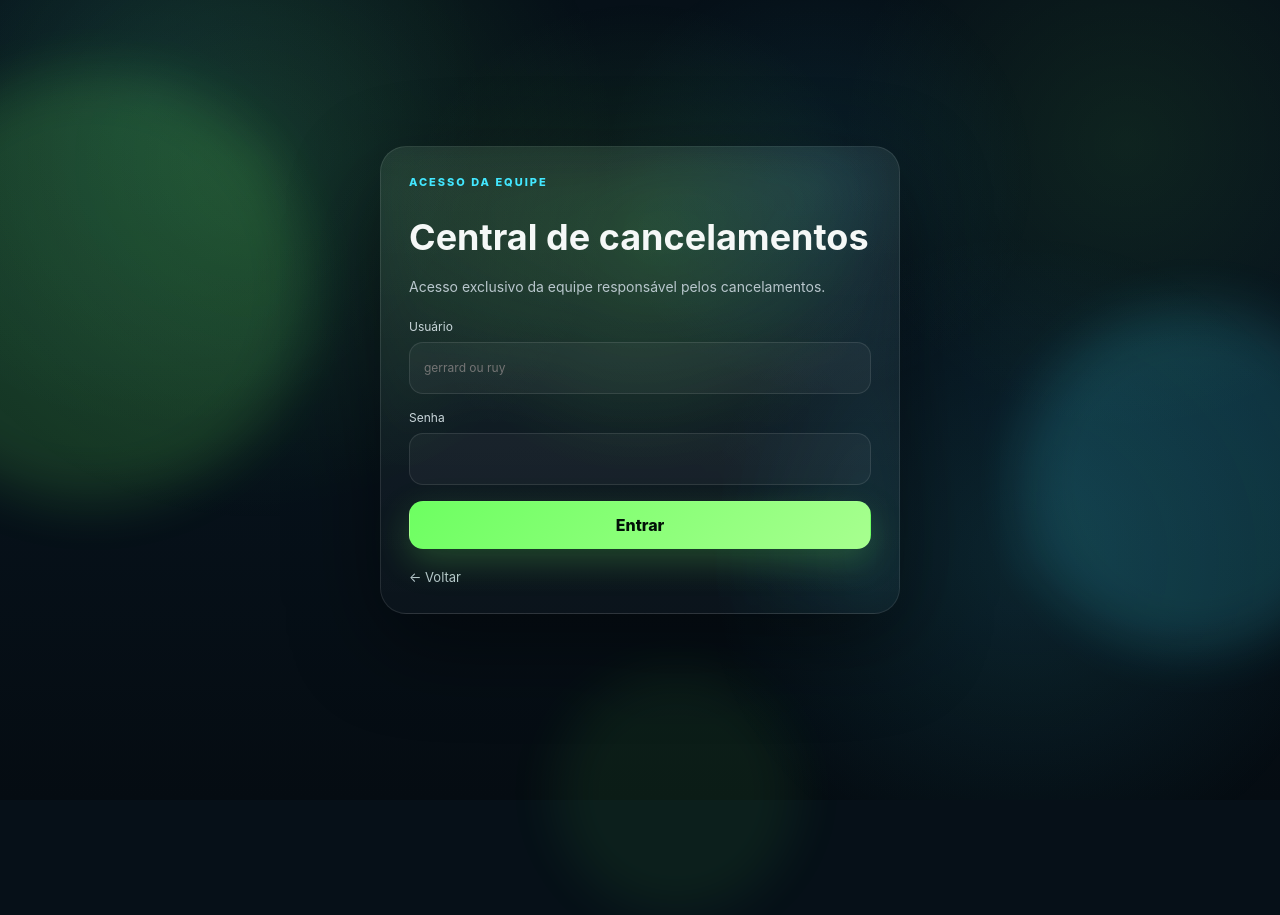
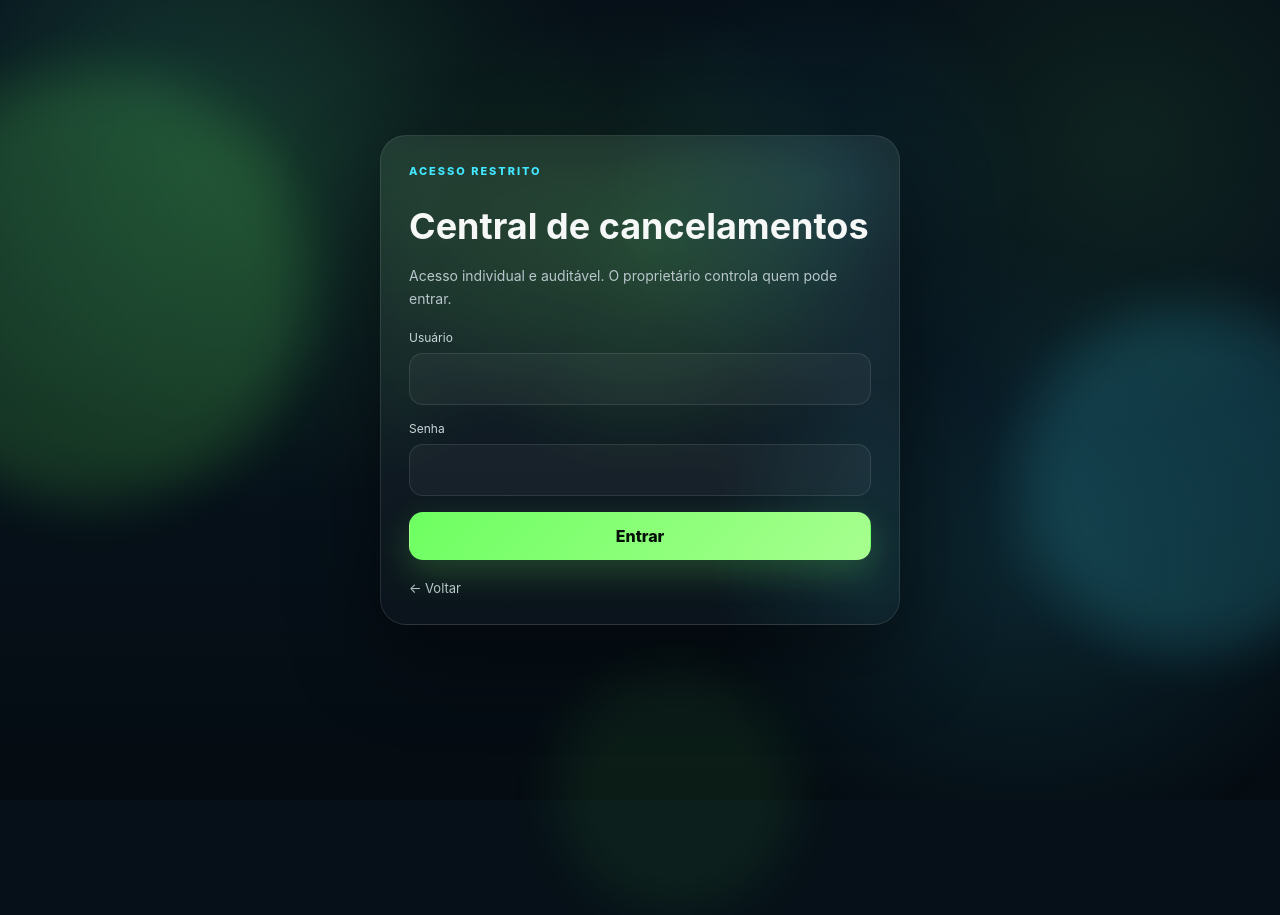
Before and after one commit to Gerrard013/evolution-cancelamento-360, a Next.js app: page /equipe/login in a window 1280 px wide. Shown: the top 915 px of the page. Built offline with nearby package versions, Linux system fonts and the light colour scheme; no server answers.

Commit message:
feat: suporte a MFA no acesso da equipe

```diff
--- a/src/app/equipe/login/LoginForm.tsx
+++ b/src/app/equipe/login/LoginForm.tsx
@@ -7,6 +7,8 @@ export default function LoginForm() {
   const router = useRouter();
   const [username, setUsername] = useState("");
   const [password, setPassword] = useState("");
+  const [code, setCode] = useState("");
+  const [mfaRequired, setMfaRequired] = useState(false);
   const [error, setError] = useState("");
   const [loading, setLoading] = useState(false);
 
@@ -18,9 +20,14 @@ export default function LoginForm() {
       const response = await fetch("/api/auth/admin/login", {
         method: "POST",
         headers: { "Content-Type": "application/json" },
-        body: JSON.stringify({ username, password })
+        body: JSON.stringify({ username, password, code: code || undefined })
       });
-      const data = await response.json();
+      const data = await response.json().catch(() => ({}));
+      if (response.status === 428 && data.mfaRequired) {
+        setMfaRequired(true);
+        setError("Digite o código de 6 dígitos do autenticador para concluir o acesso.");
+        return;
+      }
       if (!response.ok) throw new Error(data.error || "Falha no login");
       router.replace("/equipe");
       router.refresh();
@@ -33,13 +40,14 @@ export default function LoginForm() {
 
   return (
     <form className="login-card glass" onSubmit={submit}>
-      <p className="eyebrow">ACESSO DA EQUIPE</p>
+      <p className="eyebrow">ACESSO RESTRITO</p>
       <h1>Central de cancelamentos</h1>
-      <p className="lead compact">Acesso exclusivo da equipe responsável pelos cancelamentos.</p>
+      <p className="lead compact">Acesso individual e auditável. O proprietário controla quem pode entrar.</p>
       {error && <div className="error-box" role="alert">{error}</div>}
-      <label>Usuário<input type="text" autoComplete="username" value={username} onChange={e => setUsername(e.target.value.replace(/[^A-Za-z0-9._-]/g, ""))} placeholder="gerrard ou ruy" required /></label>
+      <label>Usuário<input type="text" autoComplete="username" value={username} onChange={e => setUsername(e.target.value.replace(/[^A-Za-z0-9._-]/g, ""))} required /></label>
       <label>Senha<input type="password" autoComplete="current-password" value={password} onChange={e => setPassword(e.target.value)} minLength={14} required /></label>
-      <button className="btn primary" disabled={loading}>{loading ? "Entrando..." : "Entrar"}</button>
+      {mfaRequired && <label>Código do autenticador<input inputMode="numeric" autoComplete="one-time-code" pattern="[0-9]{6}" maxLength={6} value={code} onChange={e => setCode(e.target.value.replace(/\D/g, "").slice(0, 6))} placeholder="000000" required /></label>}
+      <button className="btn primary" disabled={loading || (mfaRequired && code.length !== 6)}>{loading ? "Validando..." : mfaRequired ? "Confirmar código" : "Entrar"}</button>
       <a className="back-link inline-back" href="/">← Voltar</a>
     </form>
   );
```
